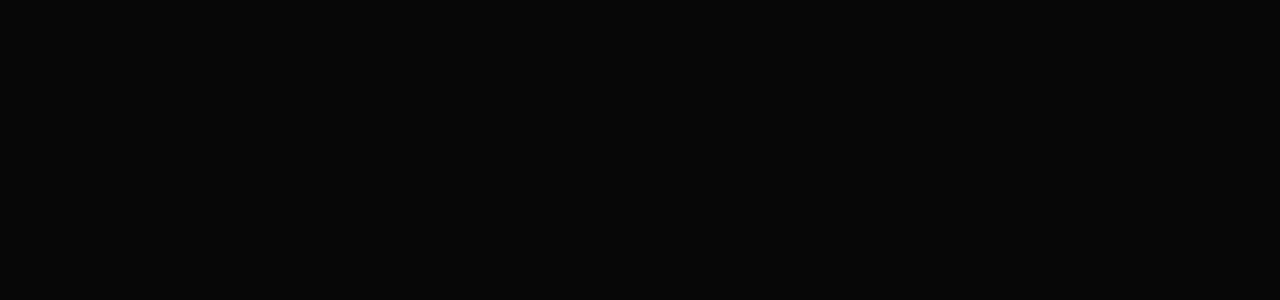
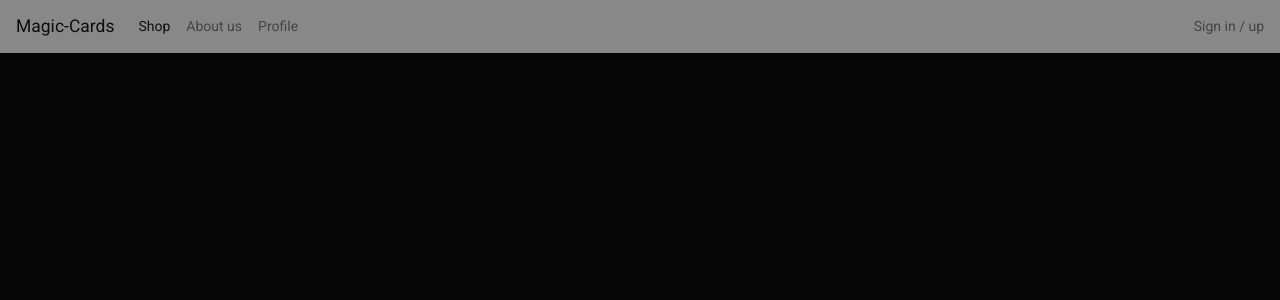
Before and after one commit to NiklasSod/webbshop-system, a PHP site: page /views/include/header.php in a window 1280 px wide. Before the commit the part shown is empty. Shown: the top 300 px of the page. Run offline with PHP 8.4, Linux system fonts and the light colour scheme.

Commit message:
navbar v1

```diff
--- a/views/include/header.php
+++ b/views/include/header.php
@@ -9,5 +9,6 @@
   <link rel="stylesheet" href="./styles/styles.css">
 </head>
 <body>
+  <?php include_once 'navbar.php'; ?>
     <div class="container">
       <div class="row">
--- /dev/null
+++ b/views/include/navbar.php
@@ -0,0 +1,22 @@
+<nav class="navbar navbar-expand-lg navbar-light bg-light">
+  <a class="navbar-brand" href="#">Magic-Cards</a>
+  <button class="navbar-toggler" type="button" data-toggle="collapse" data-target="#navbarText" aria-controls="navbarText" aria-expanded="false" aria-label="Toggle navigation">
+    <span class="navbar-toggler-icon"></span>
+  </button>
+  <div class="collapse navbar-collapse" id="navbarText">
+    <ul class="navbar-nav mr-auto">
+      <li class="nav-item active">
+        <a class="nav-link" href="#">Shop <span class="sr-only">(current)</span></a>
+      </li>
+      <li class="nav-item">
+        <a class="nav-link" href="#">About us</a>
+      </li>
+      <li class="nav-item">
+        <a class="nav-link" href="#">Profile</a>
+      </li>
+    </ul>
+    <span class="navbar-text">
+      Sign in / up
+    </span>
+  </div>
+</nav>
```
